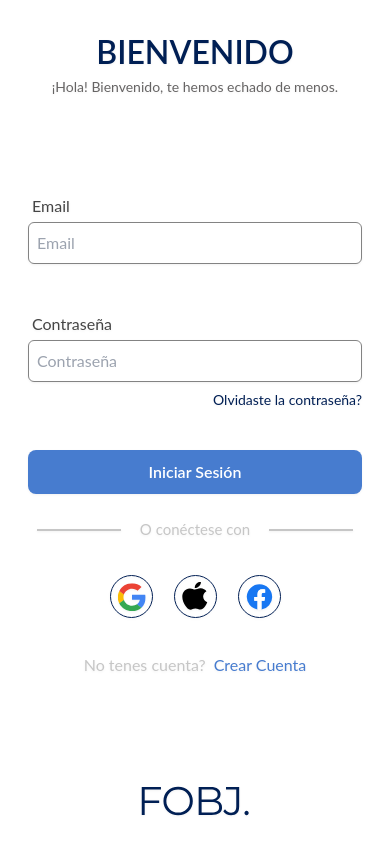
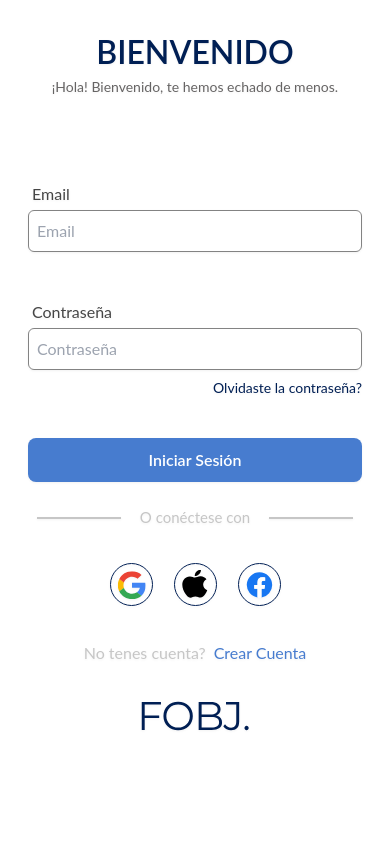
Before and after one commit to jonyeze/FoundAppV2, a React (Create React App) app: page / in a window 390 px wide. Built offline with nearby package versions, Linux system fonts and the light colour scheme.

Commit message:
Hotfix: Login

```diff
--- a/src/pages/login/signIn/index.tsx
+++ b/src/pages/login/signIn/index.tsx
@@ -82,11 +82,12 @@ const SignIn: React.FC = () => {
               Crear Cuenta
             </span>
           </div>
+          <div className="justify-center flex bottom-0 left-0 w-full md:hidden mt-3">
+          <FobjIcon color={"#001F54"} />
+        </div>
         </form>
 
-        <footer className="justify-center flex bottom-0 left-0 w-full md:hidden mt-3">
-          <FobjIcon color={"#001F54"} />
-        </footer>
+
       </div>
     </div>
   );
```
